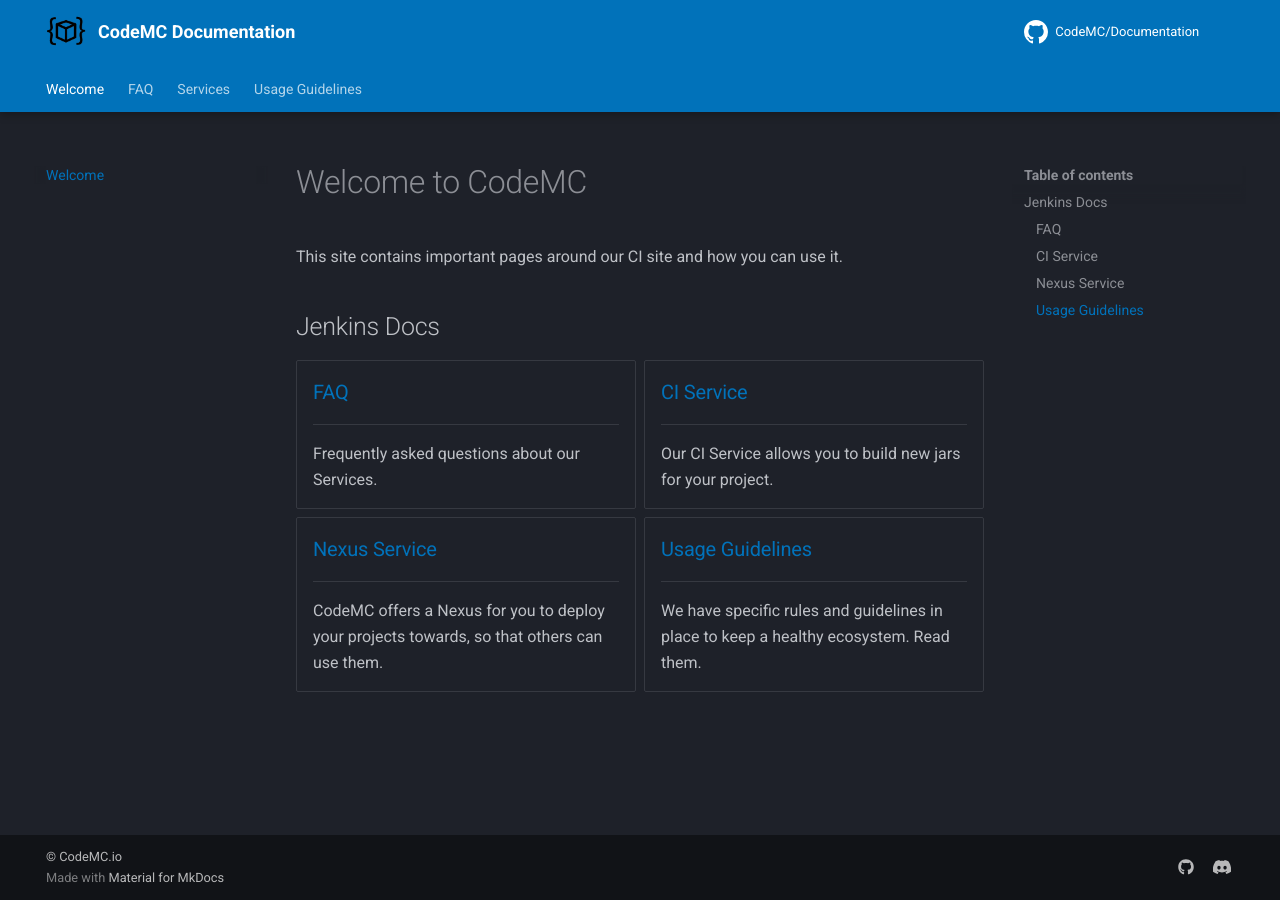
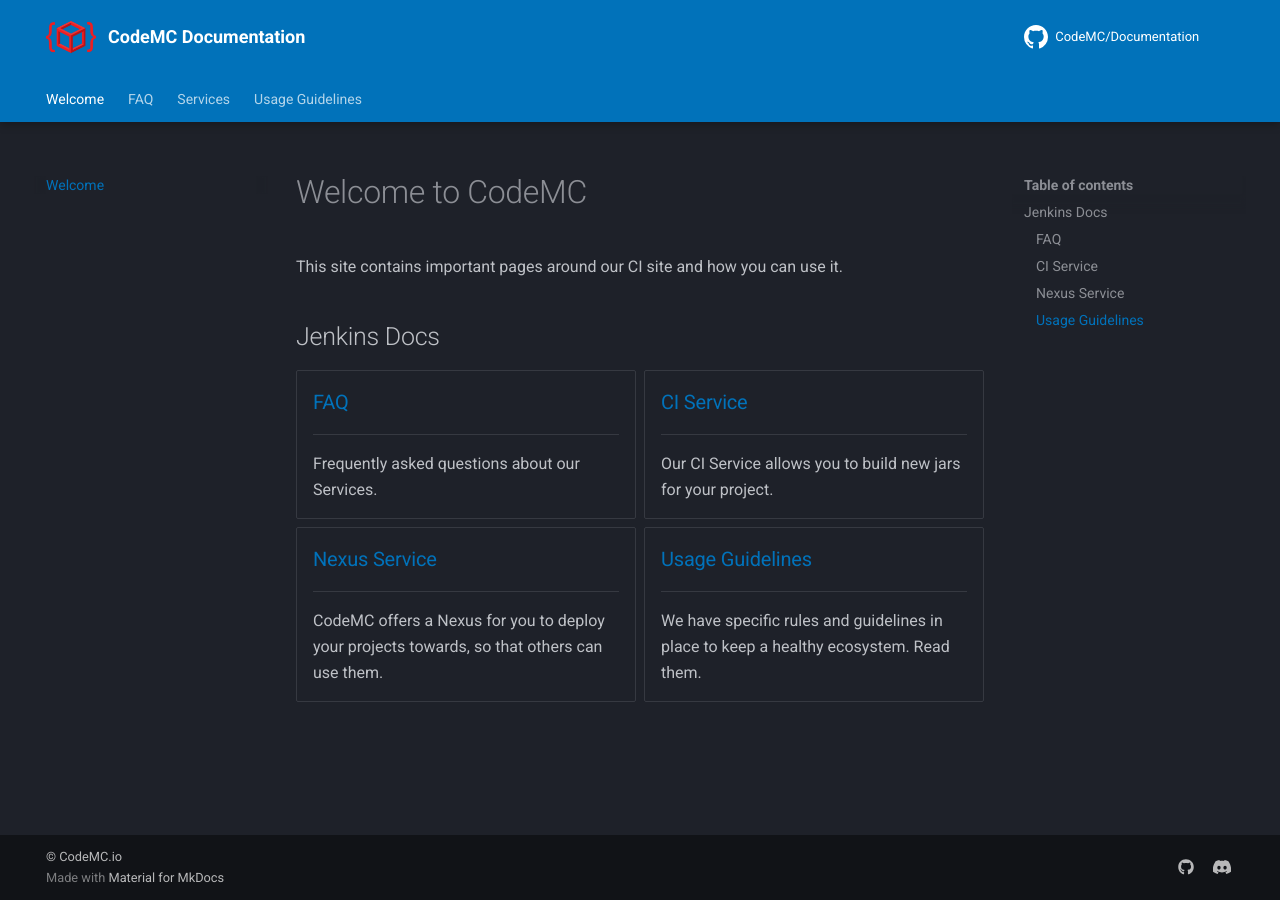
Before and after one commit to CodeMC/Documentation, an MkDocs documentation site: the page built from docs/index.md, in a window 1280 px wide. Built offline with MkDocs 1.6.1 and Material for MkDocs 9.7.7, drawn with Linux system fonts in a browser that asks for light colours; comment, search, counter and statistics services are not loaded.

Commit message:
Update logo

```diff
--- a/docs/assets/css/styling.css
+++ b/docs/assets/css/styling.css
@@ -3,12 +3,12 @@
 }
 
 .md-header__button.md-logo img {
-  height: 2rem;
+  height: 2.5rem;
   width: auto;
 }
 
 .md-nav__title > .md-nav__button.md-logo img {
-  height: 2rem;
+  height: 2.5rem;
   width: auto;
 }
 
--- a/mkdocs.yml
+++ b/mkdocs.yml
@@ -42,8 +42,8 @@ not_in_nav: |
 
 theme:
   name: 'material'
-  logo: 'assets/img/CodeMCLogoV2.png'
-  favicon: 'assets/img/CodeMCLogoV2.png'
+  logo: 'assets/img/codemc_logo.png'
+  favicon: 'assets/img/codemc_logo.png'
   palette:
     scheme: slate
     primary: cyan
```
Also changed, not shown: docs/assets/img/CodeMCLogoV2.png (deleted), docs/assets/img/CodeMCLogoV2Full.png (deleted), docs/assets/img/codemc_logo.png (added), 3 other files.
